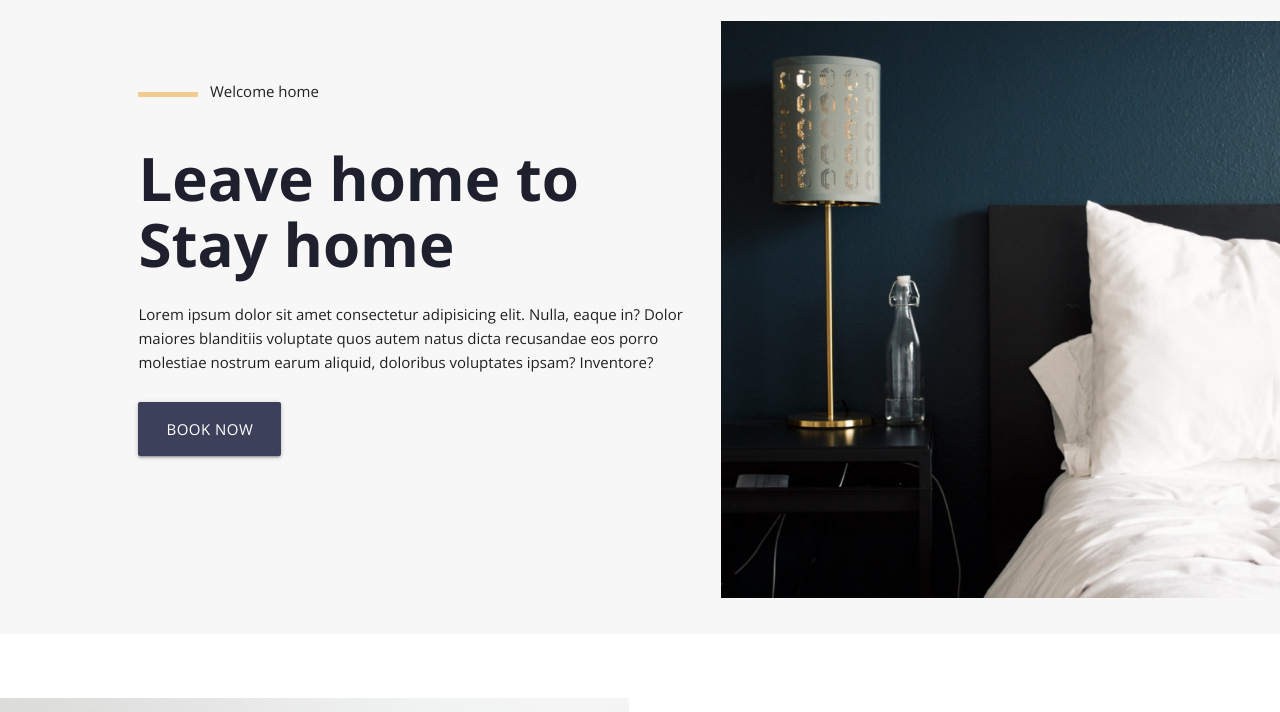
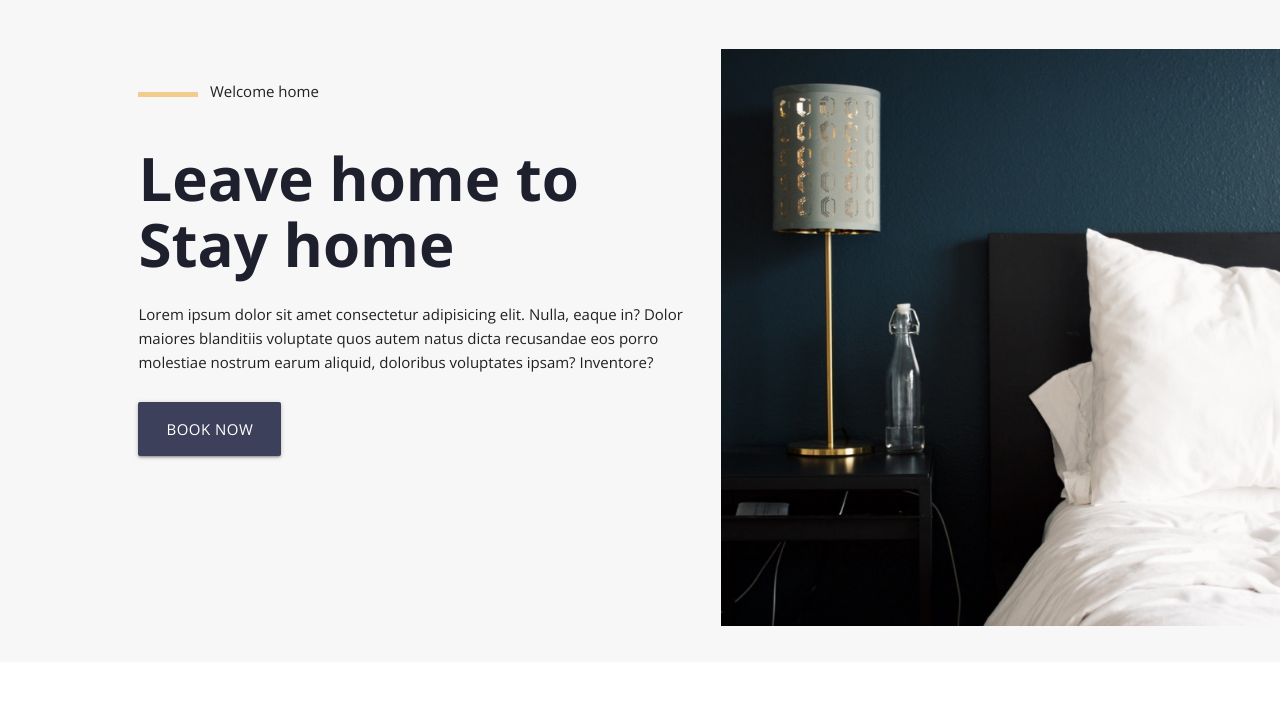
Before and after one commit to walesoft28/HNG-Casa-Hotel, a plain HTML site: page index.html in a window 1280 px wide. Shown: the part 73-785 px from the top of the page. Drawn offline with nearby package versions, Linux system fonts and the light colour scheme.

Commit message:
adjusted the margin-top of the home-page hero picture

```diff
--- a/index.html
+++ b/index.html
@@ -47,7 +47,7 @@
                 <a href="#" class="btn-large waves-effect waves-light">Book Now</a>
             </div>
             <div class="col s12 m6 l6">
-                <img src="images/hero-pic.png" width="100%" alt="">
+                <img src="images/hero-pic.png" width="100%" style="margin-top: 5%;" alt="">
             </div>
         </div>
     </div>
```
